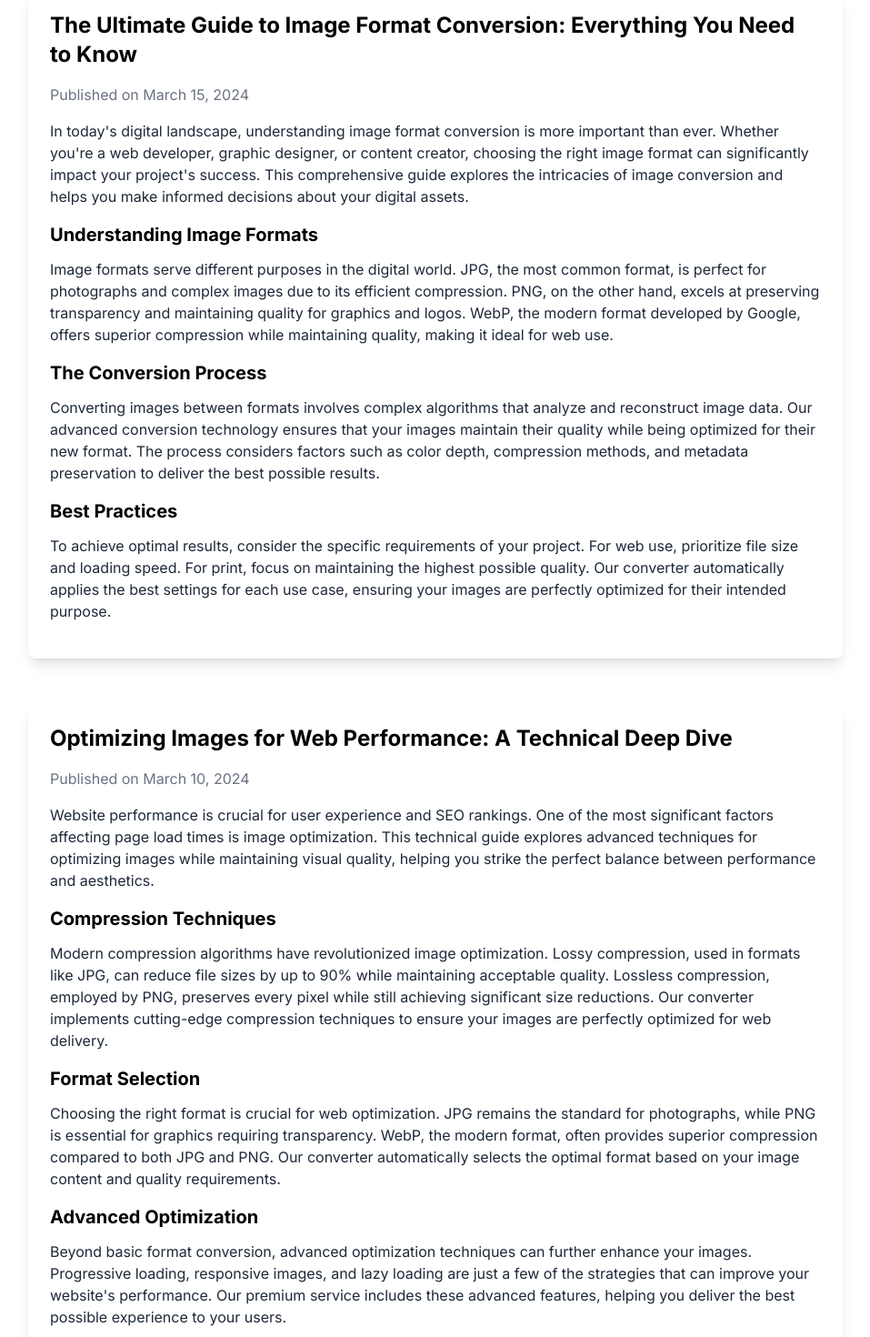
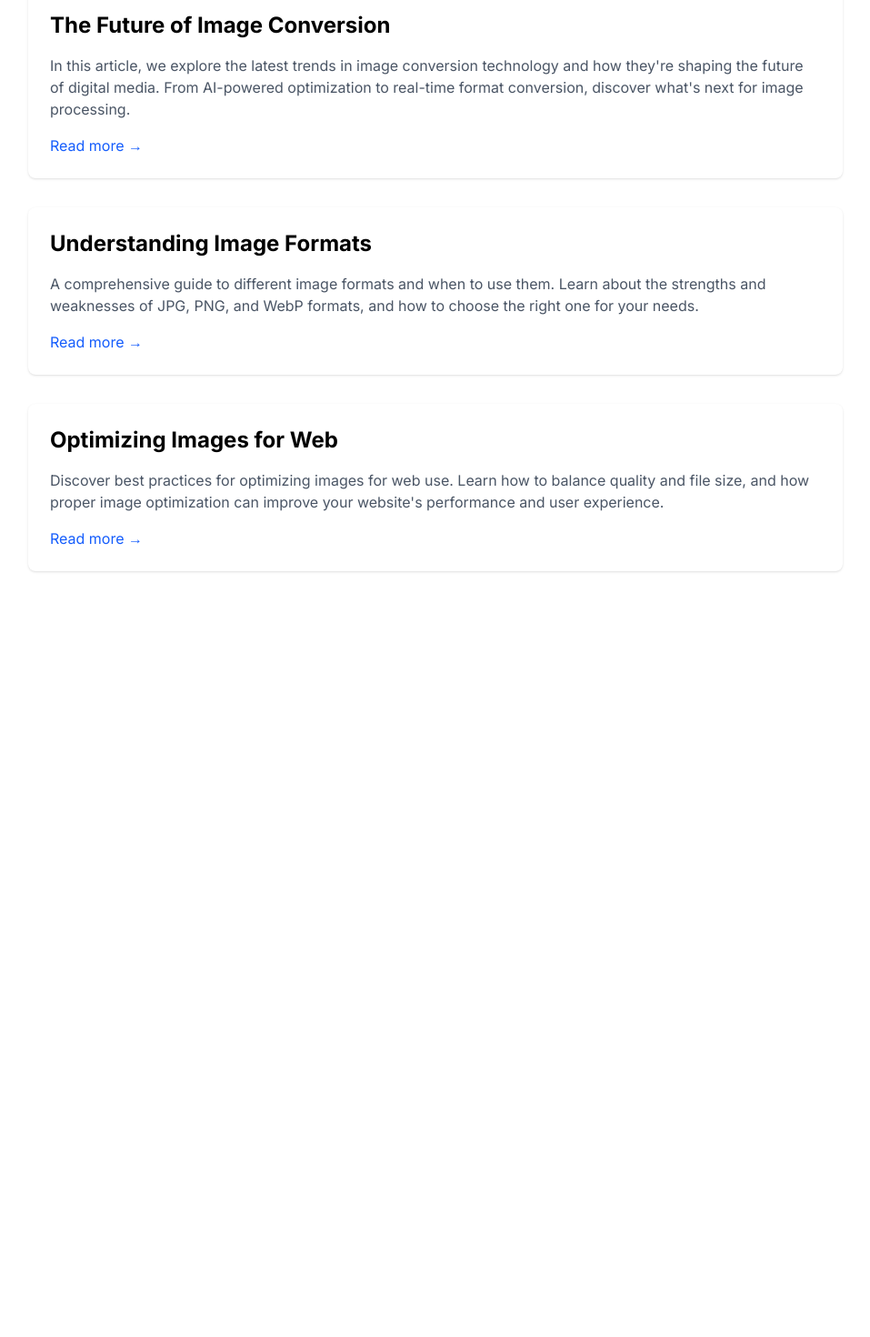
Before and after one commit to ascpixi/gurt, a Next.js app: page /blog in a window 1280 px wide. Shown: the part 180-1650 px from the top of the page at 91% size, without its empty margins (161-1118 px from the left). After the commit the page ends 864 px from the top, so only its background shows below. Built offline with nearby package versions, Linux system fonts and the light colour scheme.

Commit message:
More fixes

```diff
--- a/src/app/blog/page.tsx
+++ b/src/app/blog/page.tsx
@@ -1,81 +1,59 @@
 'use client';
 
 import { useState, useEffect } from 'react';
+import Link from 'next/link';
 
 export default function Blog() {
-  const [isLoading, setIsLoading] = useState(true);
+  const [showContent, setShowContent] = useState(false);
 
   useEffect(() => {
     const timer = setTimeout(() => {
-      setIsLoading(false);
+      setShowContent(true);
     }, 2000);
     return () => clearTimeout(timer);
   }, []);
 
-  if (isLoading) {
-    return (
-      <div className="min-h-screen flex items-center justify-center">
-        <div className="text-center">
-          <div className="animate-spin rounded-full h-12 w-12 border-b-2 border-blue-500 mx-auto mb-4"></div>
-          <p className="text-gray-600">Loading blog posts...</p>
-        </div>
-      </div>
-    );
+  if (!showContent) {
+    return null;
   }
 
   return (
-    <main className="min-h-screen p-8 bg-white">
+    <div className="min-h-screen p-8 bg-white">
       <div className="max-w-4xl mx-auto">
         <h1 className="text-4xl font-bold mb-8 text-center text-black">Blog</h1>
 
-        <div className="space-y-12">
-          {/* Article 1 */}
-          <article className="bg-white p-6 rounded-lg shadow-lg">
-            <h2 className="text-2xl font-bold mb-4 text-black">The Ultimate Guide to Image Format Conversion: Everything You Need to Know</h2>
-            <p className="text-gray-500 mb-4">Published on March 15, 2024</p>
-            <div className="prose max-w-none">
-              <p className="mb-4 text-gray-800">
-                In today's digital landscape, understanding image format conversion is more important than ever. Whether you're a web developer, graphic designer, or content creator, choosing the right image format can significantly impact your project's success. This comprehensive guide explores the intricacies of image conversion and helps you make informed decisions about your digital assets.
-              </p>
-              <h3 className="text-xl font-bold mb-3 text-black">Understanding Image Formats</h3>
-              <p className="mb-4 text-gray-800">
-                Image formats serve different purposes in the digital world. JPG, the most common format, is perfect for photographs and complex images due to its efficient compression. PNG, on the other hand, excels at preserving transparency and maintaining quality for graphics and logos. WebP, the modern format developed by Google, offers superior compression while maintaining quality, making it ideal for web use.
-              </p>
-              <h3 className="text-xl font-bold mb-3 text-black">The Conversion Process</h3>
-              <p className="mb-4 text-gray-800">
-                Converting images between formats involves complex algorithms that analyze and reconstruct image data. Our advanced conversion technology ensures that your images maintain their quality while being optimized for their new format. The process considers factors such as color depth, compression methods, and metadata preservation to deliver the best possible results.
-              </p>
-              <h3 className="text-xl font-bold mb-3 text-black">Best Practices</h3>
-              <p className="mb-4 text-gray-800">
-                To achieve optimal results, consider the specific requirements of your project. For web use, prioritize file size and loading speed. For print, focus on maintaining the highest possible quality. Our converter automatically applies the best settings for each use case, ensuring your images are perfectly optimized for their intended purpose.
-              </p>
-            </div>
-          </article>
+        <div className="space-y-8">
+          <div className="bg-white p-6 rounded-lg shadow">
+            <h2 className="text-2xl font-bold mb-4 text-black">The Future of Image Conversion</h2>
+            <p className="text-gray-600 mb-4">
+              In this article, we explore the latest trends in image conversion technology and how they're shaping the future of digital media. From AI-powered optimization to real-time format conversion, discover what's next for image processing.
+            </p>
+            <Link href="/blog/future-of-image-conversion" className="text-blue-600 hover:underline">
+              Read more →
+            </Link>
+          </div>
 
-          {/* Article 2 */}
-          <article className="bg-white p-6 rounded-lg shadow-lg">
-            <h2 className="text-2xl font-bold mb-4 text-black">Optimizing Images for Web Performance: A Technical Deep Dive</h2>
-            <p className="text-gray-500 mb-4">Published on March 10, 2024</p>
-            <div className="prose max-w-none">
-              <p className="mb-4 text-gray-800">
-                Website performance is crucial for user experience and SEO rankings. One of the most significant factors affecting page load times is image optimization. This technical guide explores advanced techniques for optimizing images while maintaining visual quality, helping you strike the perfect balance between performance and aesthetics.
-              </p>
-              <h3 className="text-xl font-bold mb-3 text-black">Compression Techniques</h3>
-              <p className="mb-4 text-gray-800">
-                Modern compression algorithms have revolutionized image optimization. Lossy compression, used in formats like JPG, can reduce file sizes by up to 90% while maintaining acceptable quality. Lossless compression, employed by PNG, preserves every pixel while still achieving significant size reductions. Our converter implements cutting-edge compression techniques to ensure your images are perfectly optimized for web delivery.
-              </p>
-              <h3 className="text-xl font-bold mb-3 text-black">Format Selection</h3>
-              <p className="mb-4 text-gray-800">
-                Choosing the right format is crucial for web optimization. JPG remains the standard for photographs, while PNG is essential for graphics requiring transparency. WebP, the modern format, often provides superior compression compared to both JPG and PNG. Our converter automatically selects the optimal format based on your image content and quality requirements.
-              </p>
-              <h3 className="text-xl font-bold mb-3 text-black">Advanced Optimization</h3>
-              <p className="mb-4 text-gray-800">
-                Beyond basic format conversion, advanced optimization techniques can further enhance your images. Progressive loading, responsive images, and lazy loading are just a few of the strategies that can improve your website's performance. Our premium service includes these advanced features, helping you deliver the best possible experience to your users.
-              </p>
-            </div>
-          </article>
+          <div className="bg-white p-6 rounded-lg shadow">
+            <h2 className="text-2xl font-bold mb-4 text-black">Understanding Image Formats</h2>
+            <p className="text-gray-600 mb-4">
+              A comprehensive guide to different image formats and when to use them. Learn about the strengths and weaknesses of JPG, PNG, and WebP formats, and how to choose the right one for your needs.
+            </p>
+            <Link href="/blog/understanding-image-formats" className="text-blue-600 hover:underline">
+              Read more →
+            </Link>
+          </div>
+
+          <div className="bg-white p-6 rounded-lg shadow">
+            <h2 className="text-2xl font-bold mb-4 text-black">Optimizing Images for Web</h2>
+            <p className="text-gray-600 mb-4">
+              Discover best practices for optimizing images for web use. Learn how to balance quality and file size, and how proper image optimization can improve your website's performance and user experience.
+            </p>
+            <Link href="/blog/optimizing-images-for-web" className="text-blue-600 hover:underline">
+              Read more →
+            </Link>
+          </div>
         </div>
       </div>
-    </main>
+    </div>
   );
 }
--- a/src/app/page.tsx
+++ b/src/app/page.tsx
@@ -319,7 +319,7 @@ export default function Home() {
           {/* Left Ad Column */}
           <div className="col-span-2">
             <div className="bg-gray-200 p-4 rounded-lg h-[600px] flex items-center justify-center">
-              <Image
+          <Image
                 src="/ads/left-ad.jpg"
                 alt="Advertisement"
                 width={160}
@@ -387,7 +387,7 @@ export default function Home() {
           {/* Right Ad Column */}
           <div className="col-span-2">
             <div className="bg-gray-200 p-4 rounded-lg h-[600px] flex items-center justify-center">
-              <Image
+          <Image
                 src="/ads/right-ad.jpg"
                 alt="Advertisement"
                 width={160}
@@ -431,7 +431,7 @@ export default function Home() {
             Whether you're working on a personal project or managing a professional website, our image converter provides the tools you need to handle all your image conversion requirements. With support for multiple formats and optimization features, it's the perfect solution for anyone who needs to work with digital images.
           </p>
         </div>
-      </div>
+    </div>
     </main>
   );
 }
```
Also changed, not shown: src/app/faq/page.tsx (line endings or trailing spaces).
